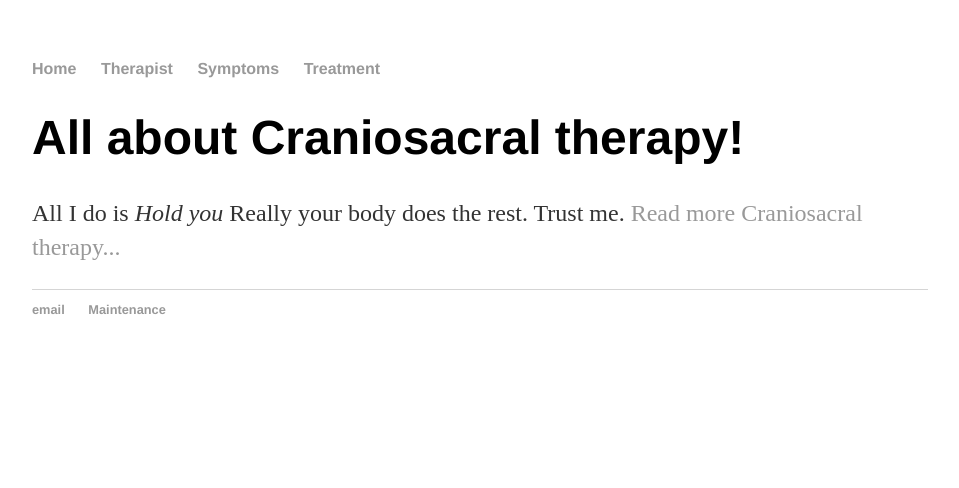
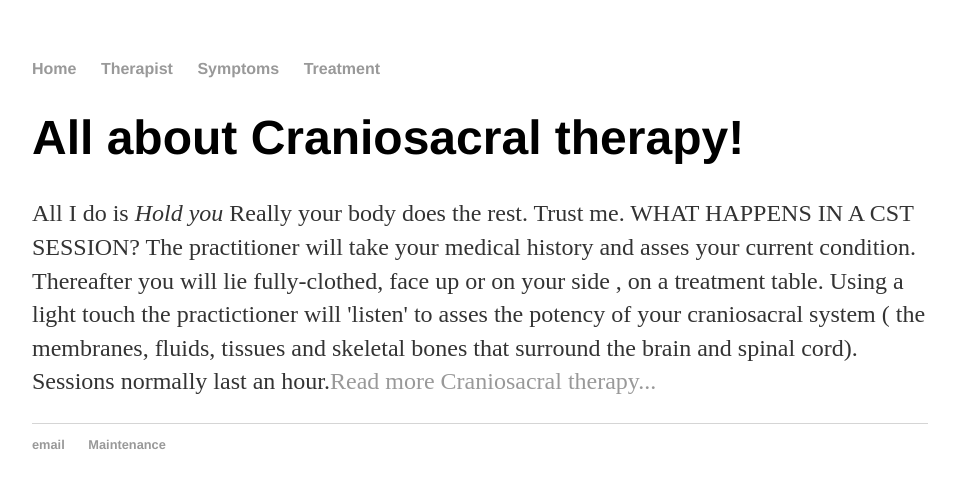
Before and after one commit to craniodeb/craniodeb.github.io, a Jekyll site: the page built from treatment.html, in a window 1280 px wide. Shown: the top 488 px of the page, without its empty margins (160-1119 px from the left). Built offline with Jekyll 4.4.1, drawn with Linux system fonts in a browser that asks for light colours.

Commit message:
Update treatment.html

```diff
--- a/treatment.html
+++ b/treatment.html
@@ -5,5 +5,8 @@ title : Debra Gardelli, Lovely Therapist
 
 <div class="blurb">
       <h1>All about Craniosacral therapy!</h1>
-      <p>All I do is <em>Hold you</em> Really your body does the rest. Trust me. <a href="http://www.cranial.org.za">Read more Craniosacral therapy...</a></p>
+      <p>All I do is <em>Hold you</em> Really your body does the rest. Trust me. WHAT HAPPENS IN A CST SESSION?
+The practitioner will take your medical history and asses your current condition.
+Thereafter you will lie fully-clothed, face up or on your side , on a treatment table.
+Using a light touch the practictioner will 'listen' to asses the potency of your craniosacral system ( the membranes, fluids, tissues and skeletal bones that surround the brain and spinal cord). Sessions normally last an hour.<a href="http://www.cranial.org.za">Read more Craniosacral therapy...</a></p>
 </div><!-- /.blurb -->
```
